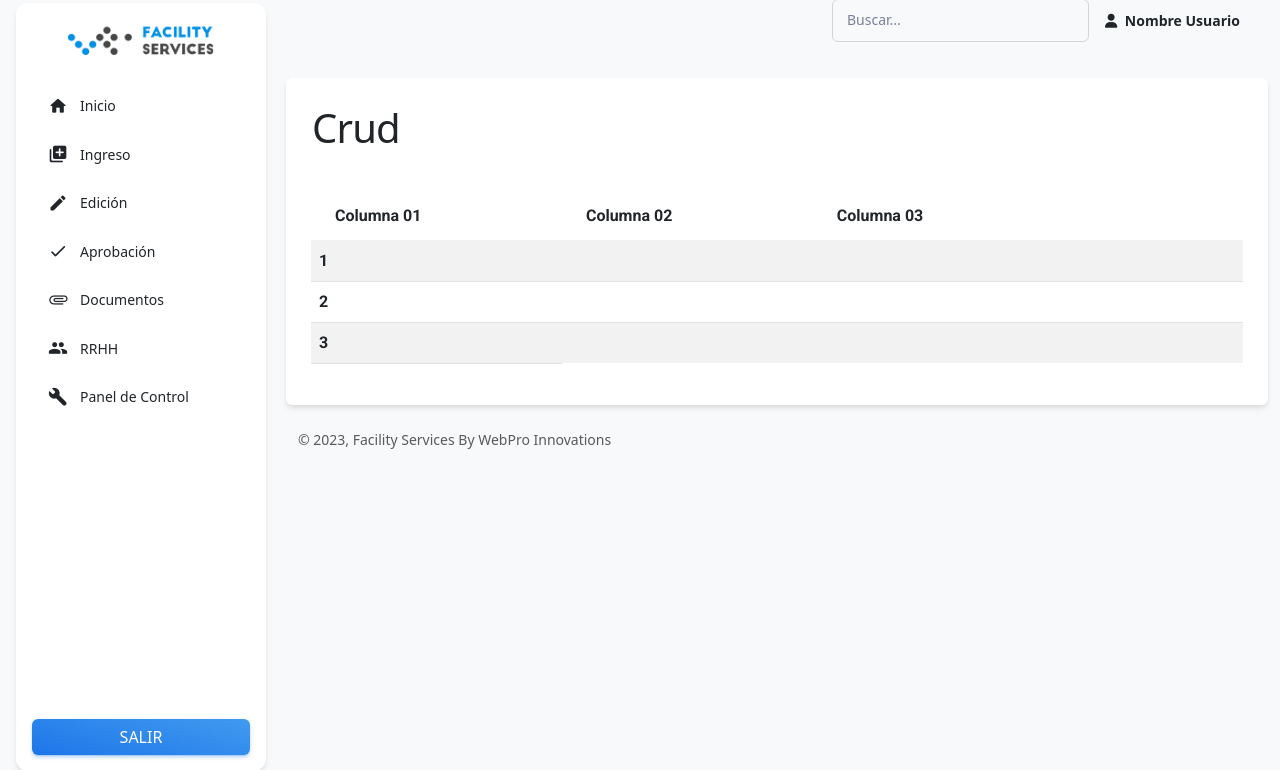
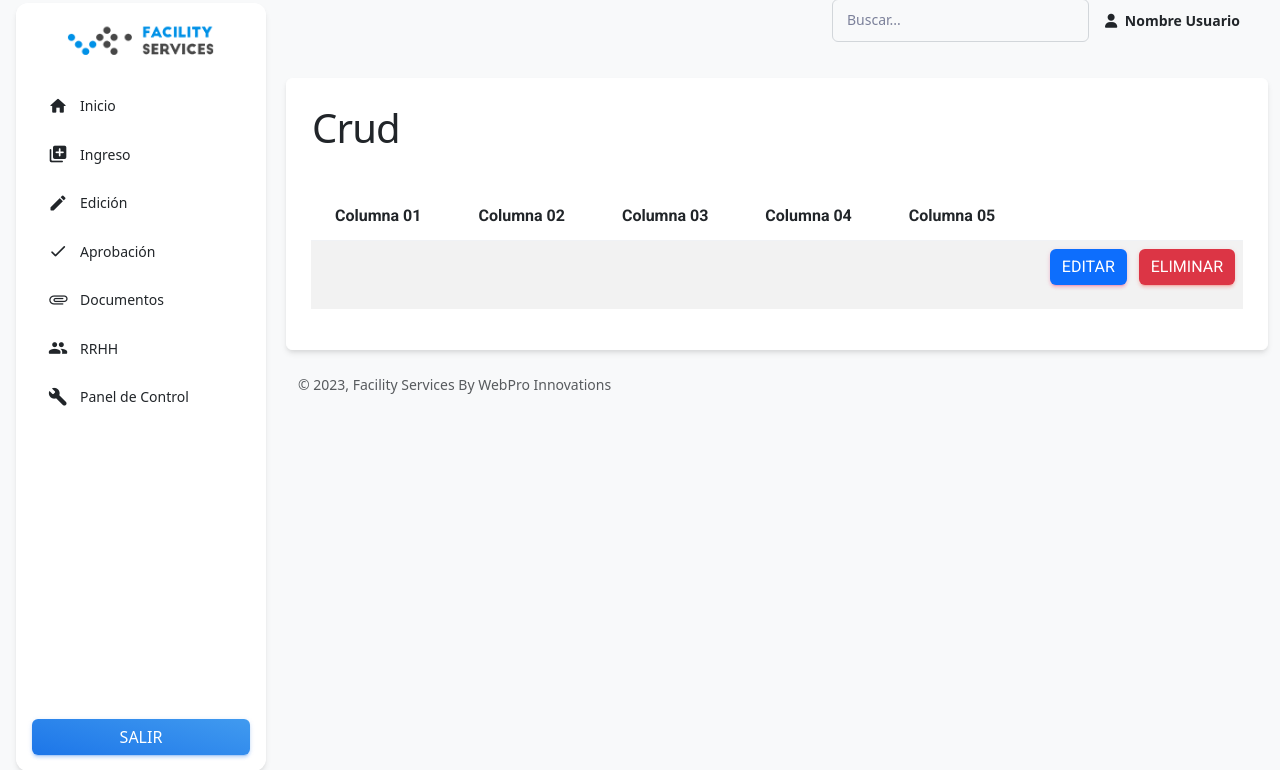
Before and after one commit to kamikaizer/lyr-facilityservices, a Python web app: template templates/crud.html in a window 1280 px wide. Shown: the part 13-783 px from the top of the page. Run offline with Jinja, Linux system fonts and the light colour scheme; the template is opened without the code that fills it, so the values that code supplies are empty; some libraries are stand-ins or nearby versions.

Commit message:
cambios en crud
agrega botones de edicion y eliminar

```diff
--- a/templates/crud.html
+++ b/templates/crud.html
@@ -18,31 +18,25 @@
             <th scope="col">Columna 01</th>
             <th scope="col">Columna 02</th>
             <th scope="col">Columna 03</th>
-            <th scope="col"></th>
+            <th scope="col">Columna 04</th>
+            <th scope="col">Columna 05</th>
             <th scope="col"></th>
           </tr>
         </thead>
         <tbody>
           <tr>
-            <th scope="row">1</th>
             <td></td>
             <td></td>
             <td></td>
             <td></td>
-          </tr>
-          <tr>
-            <th scope="row">2</th>
             <td></td>
-            <td></td>
-            <td></td>
-            <td></td>
-          </tr>
-          <tr>
-            <th scope="row">3</th>
-            <td></td>
-            <td></td>
-            <td></td>
-            <td></td>
+
+            <td>
+              <div class="d-grid gap-1 d-md-flex justify-content-md-end">
+                <button class="btn btn-primary me-md-2" type="button">Editar</button>
+                <button class="btn btn-danger" type="button">Eliminar</button>
+              </div>
+            </td>
           </tr>
         </tbody>
       </table>
```
